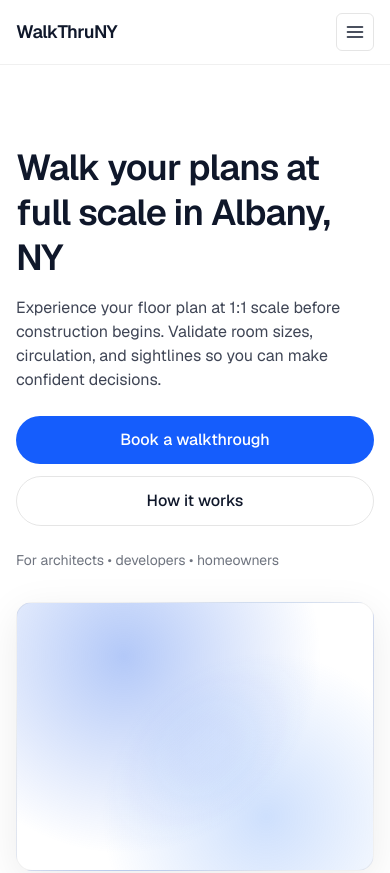
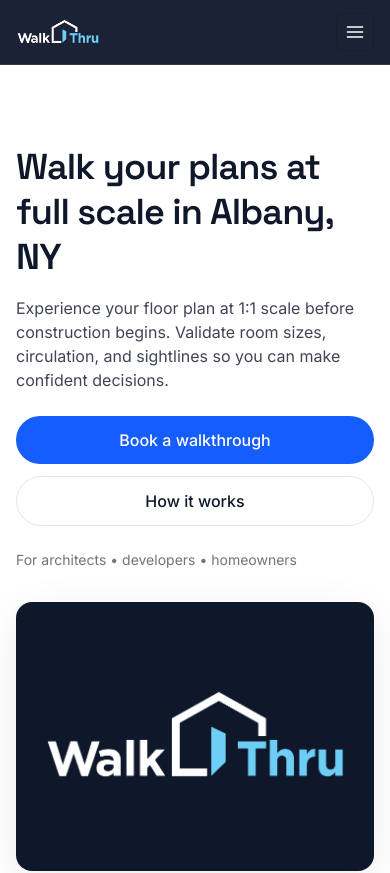
Before and after one commit to HuSoftSolutions/walkthrunysite, a Next.js app: page / in a window 390 px wide. Shown: the top 873 px of the page. Built offline with nearby package versions, Linux system fonts and the light colour scheme; no server answers.

Commit message:
feat: add logo

```diff
--- a/app/components/Header.jsx
+++ b/app/components/Header.jsx
@@ -1,15 +1,33 @@
 "use client";
 
-import { useState } from "react";
+import Image from "next/image";
+import { useEffect, useState } from "react";
 
 export default function Header() {
   const [open, setOpen] = useState(false);
+  const [theme, setTheme] = useState("light");
+
+  useEffect(() => {
+    const stored = typeof window !== "undefined" ? localStorage.getItem("theme") : null;
+    const systemDark = typeof window !== "undefined" && window.matchMedia && window.matchMedia("(prefers-color-scheme: dark)").matches;
+    const initial = stored || (systemDark ? "dark" : "light");
+    setTheme(initial);
+    if (typeof document !== "undefined") document.documentElement.setAttribute("data-theme", initial);
+  }, []);
+
+  const toggleTheme = () => {
+    const next = theme === "dark" ? "light" : "dark";
+    setTheme(next);
+    if (typeof document !== "undefined") document.documentElement.setAttribute("data-theme", next);
+    if (typeof localStorage !== "undefined") localStorage.setItem("theme", next);
+  };
 
   return (
-    <header className="sticky top-0 z-50 backdrop-blur bg-background/70 border-b border-black/[0.06] dark:border-white/[0.12]">
+    <header className="sticky top-0 z-50 bg-slate-900/95 text-white border-b border-white/10 backdrop-blur">
       <nav className="mx-auto max-w-7xl px-4 sm:px-6 lg:px-8 h-16 flex items-center justify-between">
-        <a href="/" className="text-lg font-semibold tracking-tight">
-          WalkThruNY
+        <a href="/" className="flex items-center gap-3">
+          <Image src="/WalkThru_logo_white_no_tagline.png" alt="WalkThruNY" className="h-7 w-auto select-none" width={120} height={28} priority />
+          <span className="sr-only">WalkThruNY</span>
         </a>
         <button
           className="md:hidden inline-flex items-center justify-center rounded-md p-2 border border-black/10 dark:border-white/20"
@@ -25,10 +43,21 @@
           </svg>
         </button>
         <div className="hidden md:flex items-center gap-6 text-sm">
-          <a href="#services" className="hover:opacity-80">Services</a>
-          <a href="#how-it-works" className="hover:opacity-80">How it works</a>
-          <a href="#locations" className="hover:opacity-80">Locations</a>
-          <a href="#contact" className="hover:opacity-80">Contact</a>
+          <a href="#services" className="hover:opacity-80 text-white/85">Services</a>
+          <a href="#how-it-works" className="hover:opacity-80 text-white/85">How it works</a>
+          <a href="#locations" className="hover:opacity-80 text-white/85">Locations</a>
+          <a href="#contact" className="hover:opacity-80 text-white/85">Contact</a>
+          <button
+            onClick={toggleTheme}
+            className="inline-flex items-center justify-center rounded-full border border-white/20 px-3 py-2 hover:bg-white/10"
+            aria-label="Toggle color theme"
+          >
+            {theme === "dark" ? (
+              <svg xmlns="http://www.w3.org/2000/svg" width="18" height="18" viewBox="0 0 24 24" fill="none" stroke="currentColor" strokeWidth="2"><circle cx="12" cy="12" r="4"/><path d="M12 2v2M12 20v2M4.93 4.93l1.41 1.41M17.66 17.66l1.41 1.41M2 12h2M20 12h2M4.93 19.07l1.41-1.41M17.66 6.34l1.41-1.41"/></svg>
+            ) : (
+              <svg xmlns="http://www.w3.org/2000/svg" width="18" height="18" viewBox="0 0 24 24" fill="none" stroke="currentColor" strokeWidth="2"><path d="M21 12.79A9 9 0 1 1 11.21 3a7 7 0 0 0 9.79 9.79z"/></svg>
+            )}
+          </button>
           <a
             href="#contact"
             className="inline-flex items-center rounded-full bg-blue-600 px-4 py-2 text-white font-medium hover:bg-blue-500 transition-colors"
@@ -39,21 +68,29 @@
       </nav>
       {/* Mobile menu */}
       {open && (
-        <div className="md:hidden border-t border-black/[0.06] dark:border-white/[0.12] bg-background/95 backdrop-blur">
+        <div className="md:hidden border-t border-white/10 bg-slate-900/95 text-white">
           <div className="mx-auto max-w-7xl px-4 sm:px-6 lg:px-8 py-4 grid gap-3 text-sm">
             <a href="#services" className="py-2" onClick={() => setOpen(false)}>Services</a>
             <a href="#how-it-works" className="py-2" onClick={() => setOpen(false)}>How it works</a>
             <a href="#locations" className="py-2" onClick={() => setOpen(false)}>Locations</a>
             <a href="#contact" className="py-2" onClick={() => setOpen(false)}>Contact</a>
+            <div className="flex items-center gap-2">
+              <button
+                onClick={() => { toggleTheme(); setOpen(false); }}
+                className="inline-flex items-center justify-center rounded-full border border-white/20 px-3 py-2 hover:bg-white/10"
+              >
+                Toggle theme
+              </button>
               <a
                 href="#contact"
-              className="mt-2 inline-flex items-center justify-center rounded-full bg-blue-600 px-4 py-2 text-white font-medium hover:bg-blue-500"
+                className="inline-flex items-center justify-center rounded-full bg-blue-600 px-4 py-2 text-white font-medium hover:bg-blue-500"
                 onClick={() => setOpen(false)}
               >
                 Book a walkthrough
               </a>
             </div>
           </div>
+        </div>
       )}
     </header>
   );
--- a/app/globals.css
+++ b/app/globals.css
@@ -20,6 +20,7 @@
   --color-primary: var(--primary);
   --color-primary-foreground: var(--primary-foreground);
   --font-sans: var(--font-geist-sans);
+  --font-heading: var(--font-heading);
   --font-mono: var(--font-geist-mono);
 }
 
@@ -35,8 +36,33 @@
   }
 }
 
+:root[data-theme="dark"] {
+  --background: #0b1220;
+  --foreground: #e5e7eb;
+  --muted: #0f172a;
+  --muted-foreground: #94a3b8;
+  --border: #1f2937;
+  --primary: #3b82f6;
+  --primary-foreground: #ffffff;
+}
+
+:root[data-theme="light"] {
+  /* Explicit light mapping for clarity */
+  --background: #ffffff;
+  --foreground: #0f172a;
+  --muted: #f8fafc;
+  --muted-foreground: #475569;
+  --border: #e5e7eb;
+  --primary: #2563eb;
+  --primary-foreground: #ffffff;
+}
+
 body {
   background: var(--background);
   color: var(--foreground);
   font-family: var(--font-geist-sans), ui-sans-serif, system-ui, -apple-system, Segoe UI, Roboto, "Helvetica Neue", Arial, "Noto Sans", "Apple Color Emoji", "Segoe UI Emoji";
 }
+
+h1, h2, h3, h4, h5, h6 {
+  font-family: var(--font-heading), var(--font-geist-sans), ui-sans-serif, system-ui, -apple-system, Segoe UI, Roboto, "Helvetica Neue", Arial;
+}
--- a/app/layout.js
+++ b/app/layout.js
@@ -1,15 +1,23 @@
-import { Geist, Geist_Mono } from "next/font/google";
+import { Geist_Mono, Inter, Space_Grotesk } from "next/font/google";
 import Header from "./components/Header";
 import "./globals.css";
 
-const geistSans = Geist({
+const inter = Inter({
   variable: "--font-geist-sans",
   subsets: ["latin"],
+  display: "swap",
+});
+
+const spaceGrotesk = Space_Grotesk({
+  variable: "--font-heading",
+  subsets: ["latin"],
+  display: "swap",
 });
 
 const geistMono = Geist_Mono({
   variable: "--font-geist-mono",
   subsets: ["latin"],
+  display: "swap",
 });
 
 export const metadata = {
@@ -25,21 +33,24 @@
 export default function RootLayout({ children }) {
   return (
     <html lang="en">
-      <body className={`${geistSans.variable} ${geistMono.variable} antialiased`}>
+      <body className={`${inter.variable} ${spaceGrotesk.variable} ${geistMono.variable} antialiased`}>
         <Header />
         <main className="min-h-[calc(100vh-8rem)]">{children}</main>
-        <footer className="border-t border-black/[0.06] dark:border-white/[0.12]">
-          <div className="mx-auto max-w-7xl px-4 sm:px-6 lg:px-8 py-10 text-sm text-foreground/80 grid gap-4 md:grid-cols-2">
-            <div>
-              <p className="font-semibold">WalkThruNY</p>
-              <p className="mt-1">Walk your floor plans at 1:1 scale before you build.</p>
+        <footer className="border-t bg-slate-900 text-white border-white/10">
+          <div className="mx-auto max-w-7xl px-4 sm:px-6 lg:px-8 py-10 text-sm grid gap-4 md:grid-cols-2">
+            <div className="flex items-center gap-3">
+              <img src="/WalkThru_logo_white_no_tagline.png" alt="WalkThruNY" className="h-7 w-auto select-none" height="28" />
+              <div>
+                <p className="font-semibold">WalkThruNY</p>
+                <p className="mt-1 text-white/80">Walk your floor plans at 1:1 scale before you build.</p>
+              </div>
             </div>
             <div className="md:text-right">
               <p>Albany, NY</p>
               <p>
                 <a className="underline hover:no-underline" href="mailto:hello@walkthruny.com">hello@walkthruny.com</a>
               </p>
-              <p className="mt-2">© {new Date().getFullYear()} WalkThruNY. All rights reserved.</p>
+              <p className="mt-2 text-white/70">© {new Date().getFullYear()} WalkThruNY. All rights reserved.</p>
             </div>
           </div>
         </footer>
--- a/app/page.js
+++ b/app/page.js
@@ -1,5 +1,6 @@
+import Image from "next/image";
+import CalendlyEmbed from "./components/CalendlyEmbed";
 
-import CalendlyEmbed from "./components/CalendlyEmbed";
 
 export default function Home() {
   return (
@@ -33,7 +34,9 @@
             </div>
           </div>
           <div className="md:col-span-5">
-            <div className="aspect-[4/3] w-full rounded-2xl bg-[radial-gradient(circle_at_30%_20%,rgba(37,99,235,.35),transparent_60%),radial-gradient(circle_at_70%_80%,rgba(59,130,246,.25),transparent_50%)] border border-black/[0.06] dark:border-white/[0.12] shadow-[0_10px_40px_rgba(0,0,0,.08)]"></div>
+            <div className="aspect-[4/3] w-full rounded-2xl border border-black/[0.06] dark:border-white/[0.12] shadow-[0_10px_40px_rgba(0,0,0,.08)] bg-slate-900 flex items-center justify-center p-6">
+              <Image src="/WalkThru_logo_white_no_tagline.png" alt="WalkThruNY" width={540} height={200} className="w-full h-auto max-w-[480px]" priority />
+            </div>
           </div>
         </div>
       </section>
```
Also changed, not shown: public/WalkThru_logo_white_no_tagline.png (added). Lines whose indentation alone changed are shown as unchanged.
